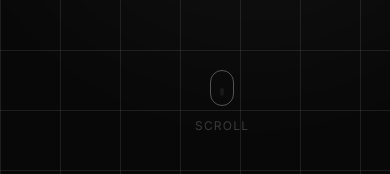
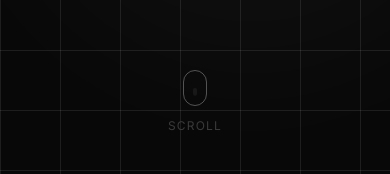
Before and after one commit to Sammyyaaa/SamYen-s-Space, a Vue app: page / in a window 390 px wide. Shown: the part 670-844 px from the top of the page. Built offline with nearby package versions, Linux system fonts and the light colour scheme.

Commit message:
fix: 調整scroll icon位置

```diff
--- a/src/components/sections/HeroSection.vue
+++ b/src/components/sections/HeroSection.vue
@@ -488,6 +488,14 @@ function scrollToProjects() {
     animation: title-slide-up 1.2s 0.2s var(--ease-out-expo) forwards;
   }
 
+  /* Scroll hint: override transform-based centering so fade-up animation doesn't shift it */
+  .hero-scroll-hint {
+    left: 0;
+    right: 0;
+    transform: none;
+    justify-content: center;
+  }
+
   .hero-subtitle,
   .hero-cta-group,
   .hero-scroll-hint {
```
